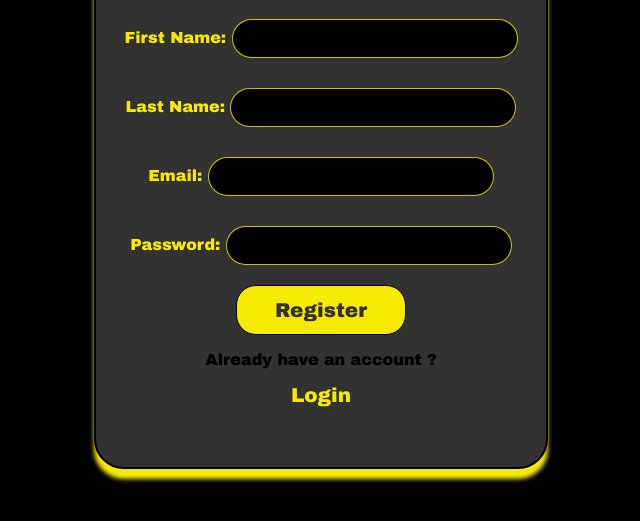
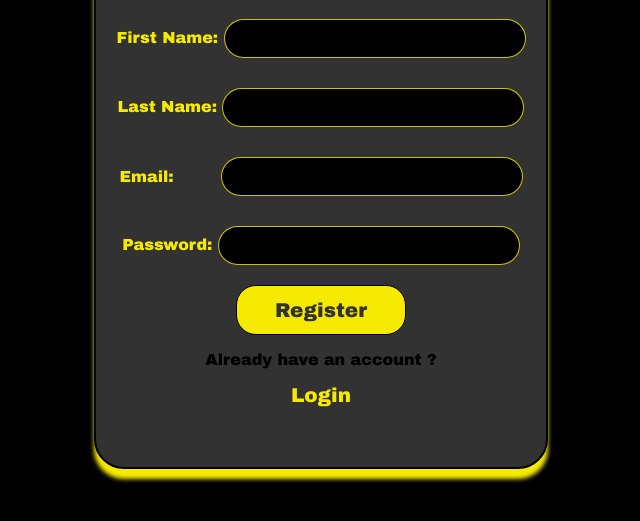
Before and after one commit to ethan7lesar/Login-RegisterCard, a plain HTML site: page index.html in a window 1280 px wide. Shown: the part 235-756 px from the top of the page, without its empty margins (319-959 px from the left). Drawn offline with Linux system fonts and the light colour scheme.

Commit message:
Spacing fix

```diff
--- a/index.html
+++ b/index.html
@@ -42,7 +42,7 @@
           <label for="">Last Name:</label>
           <input type="text" />
         </div>
-        <div>
+        <div class="email">
           <label for="">Email:</label>
           <input type="email" name="" id="" />
         </div>
@@ -81,6 +81,7 @@ height: 35px;
 flex-shrink: 0;
 color: white;
 font-family: "Archivo Black", sans-serif;
+padding-left: 18px;
   }
 
   main {
@@ -124,5 +125,10 @@ font-family: "Archivo Black", sans-serif;
     margin-top: 30px;
   }
 
+  .email{
+    display: flex;
+    justify-content: space-around;
+    align-items: center;
+  }
 
 </style>
```
